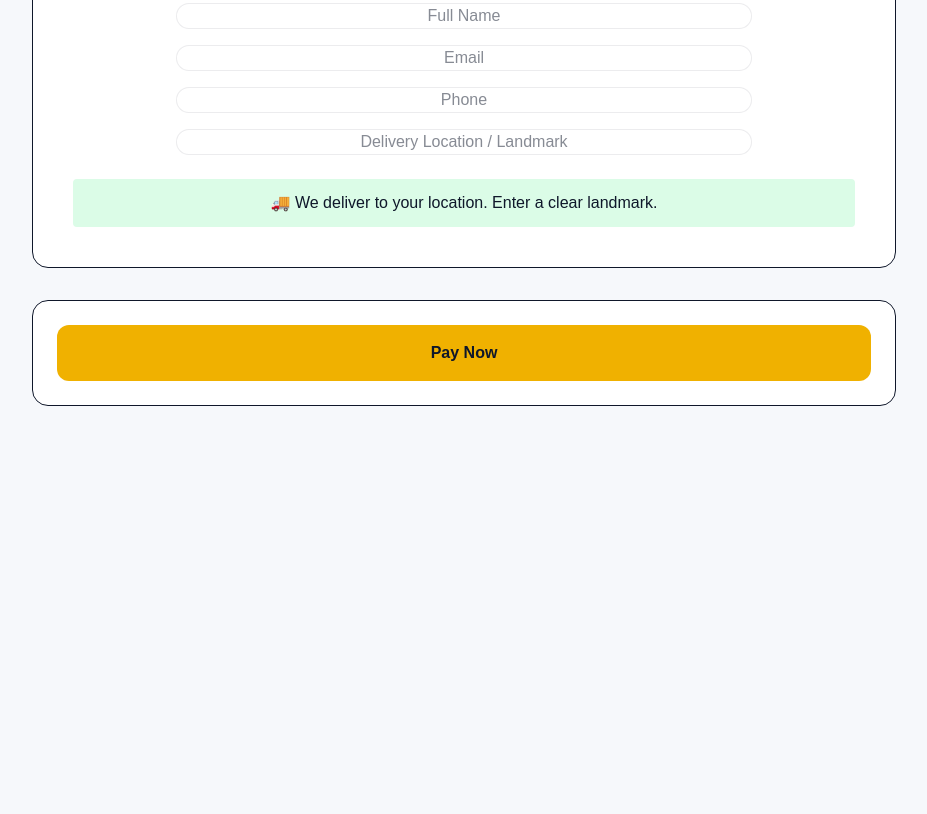
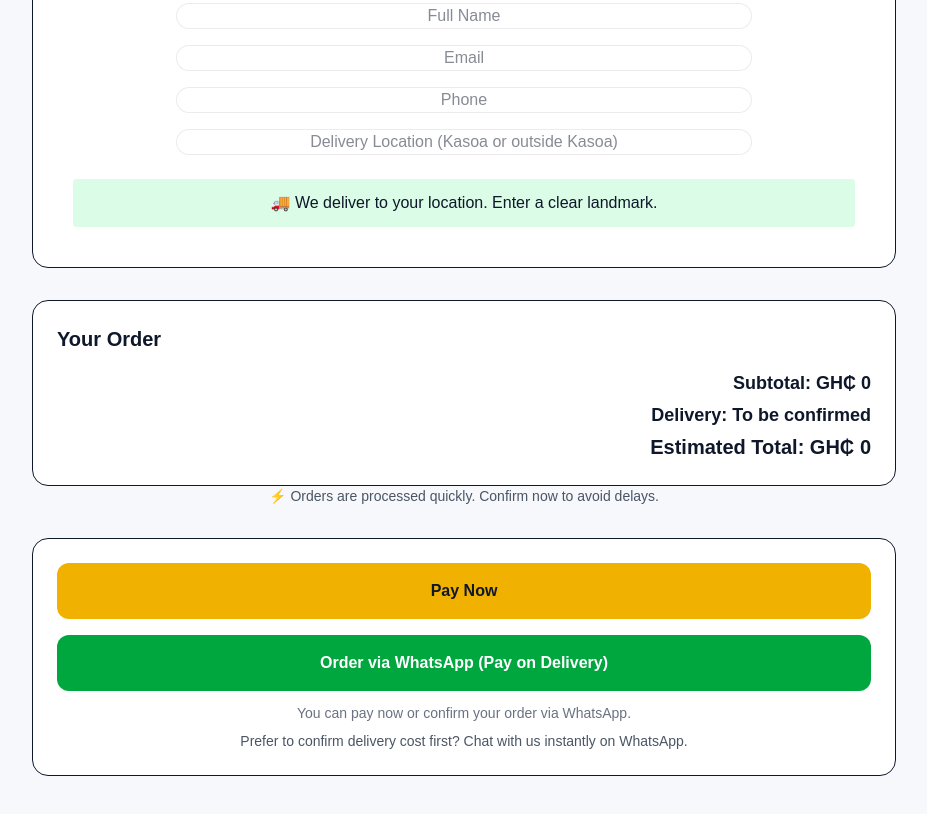
Before and after one commit to dlanquaye/deeglobalgh-website, a Next.js app: page /checkout in a window 1280 px wide. Shown: the part 300-1114 px from the top of the page, without its empty margins (176-1103 px from the left). Before the commit the page ends 902 px from the top, so only its background shows below. Built offline with nearby package versions, Linux system fonts and the light colour scheme.

Commit message:
Checkout system completed: delivery logic, Paystack sync, WhatsApp flow, UX improvements

```diff
--- a/app/api/orders/create/route.ts
+++ b/app/api/orders/create/route.ts
@@ -4,11 +4,20 @@ import { NextResponse } from "next/server";
 import { prisma } from "@/lib/prisma";
 import { PaymentStatus } from "@prisma/client";
 
+function getDeliveryFee(location: string) {
+  const loc = location.toLowerCase();
+
+  if (loc.includes("kasoa")) return 30;
+
+  return 0; // outside Kasoa → handled manually
+}
+
 export async function POST(req: Request) {
   try {
     const body = await req.json();
 
     const { orderId, customer, items } = body;
+    const location = customer?.location || "";
 
     /* ===============================
        🧾 BASIC VALIDATION
@@ -99,6 +108,12 @@ export async function POST(req: Request) {
       };
     });
 
+
+    const deliveryFee = getDeliveryFee(location);
+
+totalAmount += deliveryFee;
+
+
     /* ===============================
        🔐 ATOMIC TRANSACTION
     =============================== */
--- a/app/checkout/page.tsx
+++ b/app/checkout/page.tsx
@@ -1,7 +1,6 @@
 "use client";
 
 import { useEffect, useState } from "react";
-import Link from "next/link";
 import { useCart } from "@/app/context/CartContext";
 
 const CUSTOMER_PROFILE_KEY = "dg_customer_v1";
@@ -35,6 +34,7 @@ export default function CheckoutPage() {
   const [payError, setPayError] = useState<string | null>(null);
   const [currentOrderId, setCurrentOrderId] = useState<string | null>(null);
 
+  // Load saved customer
   useEffect(() => {
     const saved = safeParse<CustomerProfile>(
       typeof window !== "undefined"
@@ -58,6 +58,7 @@ export default function CheckoutPage() {
     );
   };
 
+  // Payment polling
   useEffect(() => {
     if (!currentOrderId) return;
 
@@ -76,6 +77,7 @@ export default function CheckoutPage() {
     return () => clearInterval(interval);
   }, [currentOrderId]);
 
+  // PAYSTACK
   const payNowWithPaystack = async () => {
     if (!fullName.trim()) return alert("Enter full name");
     if (!email.trim()) return alert("Enter email");
@@ -130,10 +132,100 @@ export default function CheckoutPage() {
     }
   };
 
+  // ✅ WHATSAPP CHECKOUT
+  const handleWhatsAppOrder = () => {
+    if (!fullName.trim()) {
+  setPayError("Please enter your full name");
+  window.scrollTo({ top: 0, behavior: "smooth" });
+  return;
+}
+
+if (!email.trim()) {
+  setPayError("Please enter your email");
+  window.scrollTo({ top: 0, behavior: "smooth" });
+  return;
+}
+
+if (!phone.trim()) {
+  setPayError("Please enter your phone number");
+  window.scrollTo({ top: 0, behavior: "smooth" });
+  return;
+}
+
+if (!location.trim()) {
+  setPayError("Please enter your delivery location");
+  window.scrollTo({ top: 0, behavior: "smooth" });
+  return;
+}
+
+if (items.length === 0) {
+  setPayError("Your cart is empty");
+  return;
+}
+
+    const orderLines = items
+      .map(
+        (item, index) =>
+          `${index + 1}. ${item.name} (x${item.qty}) - GH₵ ${
+            item.retailPrice * item.qty
+          }`
+      )
+      .join("\n");
+
+
+
+    const message = `Hello, I want to order:
+
+${orderLines}
+
+Subtotal: GH₵ ${subtotal}
+Delivery: ${
+  deliveryFee !== null ? `GH₵ ${deliveryFee}` : "To be confirmed"
+}
+Total: GH₵ ${total}
+
+Name: ${fullName}
+Phone: ${phone}
+Location: ${location}
+Area: ${area}`;
+
+    const encoded = encodeURIComponent(message);
+
+    window.open(
+      `https://wa.me/233246011773?text=${encoded}`,
+      "_blank"
+    );
+  };
+const getDeliveryFee = () => {
+  const loc = location.toLowerCase();
+
+  if (loc.includes("kasoa")) return 30;
+
+  return null; // outside Kasoa → confirm manually
+};
+
+const deliveryFee = getDeliveryFee();
+
+const subtotal = items.reduce(
+  (sum, item) => sum + item.retailPrice * item.qty,
+  0
+);
+
+const total =
+  deliveryFee !== null ? subtotal + deliveryFee : subtotal;
+
+  const isKasoaLocation = location.toLowerCase().includes("kasoa");
+
   return (
     <main className="mx-auto max-w-4xl px-4 py-10 text-center">
       <h1 className="text-3xl font-extrabold text-blue-900">Checkout</h1>
+      {payError && (
+  <div className="mt-4 bg-red-100 border border-red-500 text-red-700 p-3 rounded-lg text-sm font-semibold">
+    {payError}
+  </div>
+)}
 
+      {/* CUSTOMER DETAILS */}
       <section className="mt-8 rounded-2xl border bg-white p-10">
         <h2 className="text-xl font-extrabold">Customer Details</h2>
 
@@ -167,7 +259,7 @@ export default function CheckoutPage() {
 
           <input
             className="input-brand w-full text-center"
-            placeholder="Delivery Location / Landmark"
+            placeholder="Delivery Location (Kasoa or outside Kasoa)"
             value={location}
             onChange={(e) => setLocation(e.target.value)}
           />
@@ -178,6 +270,61 @@ export default function CheckoutPage() {
         </div>
       </section>
 
+      {/* ORDER SUMMARY */}
+      <section className="mt-8 bg-white p-6 rounded-2xl border text-left">
+        <h2 className="text-xl font-extrabold mb-4">Your Order</h2>
+
+
+          <div className="space-y-3">
+  {items.map((item) => {
+    return (
+      <div key={item.id} className="flex justify-between border-b pb-2">
+        <span>
+          {item.name} (x{item.qty})
+        </span>
+        <span className="font-semibold">
+          GH₵ {item.retailPrice * item.qty}
+        </span>
+      </div>
+    );
+  })}
+</div>
+
+{isKasoaLocation && location && (
+  <div className="mt-3 bg-green-100 border border-green-500 text-green-700 p-3 rounded-lg text-sm font-semibold">
+    ✅ Fast delivery within Kasoa. Your order will be processed quickly.
+  </div>
+)}
+
+{!isKasoaLocation && location && (
+  <div className="mt-4 bg-red-100 border border-red-500 text-red-700 p-4 rounded-lg text-sm font-semibold">
+    ⚠️ Important Notice:
+    <br />
+    We are located in Kasoa. Delivery outside Kasoa may cost GH₵ 50 or more depending on distance and items.
+    <br />
+    Please confirm delivery cost via WhatsApp before making payment.
+  </div>
+)}
+
+        <div className="mt-4 text-right font-bold text-lg space-y-1">
+  <div>Subtotal: GH₵ {subtotal}</div>
+
+  <div>
+    Delivery:{" "}
+    {deliveryFee !== null ? `GH₵ ${deliveryFee}` : "To be confirmed"}
+  </div>
+
+  <div className="text-xl">
+  {deliveryFee !== null ? "Payable Now:" : "Estimated Total:"} GH₵ {total}
+</div>
+</div>
+      </section>
+
+<p className="text-sm text-gray-600 mb-3">
+  ⚡ Orders are processed quickly. Confirm now to avoid delays.
+</p>
+
+      {/* ACTION BUTTONS */}
       <section className="mt-8 bg-white p-6 rounded-2xl border">
         <button
           onClick={payNowWithPaystack}
@@ -187,6 +334,22 @@ export default function CheckoutPage() {
           {payLoading ? "Processing..." : "Pay Now"}
         </button>
 
+        {/* ✅ WHATSAPP BUTTON */}
+        <button
+          onClick={handleWhatsAppOrder}
+          className="w-full bg-green-600 text-white py-4 font-bold rounded-xl mt-4"
+        >
+          Order via WhatsApp (Pay on Delivery)
+        </button>
+
+        <p className="text-sm text-gray-500 mt-3">
+          You can pay now or confirm your order via WhatsApp.
+        </p>
+
+        <p className="text-sm text-gray-600 mt-2">
+  Prefer to confirm delivery cost first? Chat with us instantly on WhatsApp.
+</p>
+
         {payError && <p className="text-red-500 mt-2">{payError}</p>}
       </section>
     </main>
--- a/app/payment-success/PaymentSuccessClient.tsx
+++ b/app/payment-success/PaymentSuccessClient.tsx
@@ -11,18 +11,16 @@ export default function PaymentSuccessClient({ reference }: Props) {
   const { clearCart } = useCart();
   const [order, setOrder] = useState<any>(null);
 
-  // ✅ Prevent WhatsApp duplicate trigger
-  const hasTriggeredWhatsApp = useRef(false);
+
 
   /* ===============================
      🧹 CLEAR CART (ONCE)
   =============================== */
   useEffect(() => {
-    if (!reference) return;
+  if (!reference) return;
 
-    clearCart();
-    // eslint-disable-next-line react-hooks/exhaustive-deps
-  }, []);
+  clearCart();
+}, [reference]);
 
   /* ===============================
      🔐 VERIFY PAYMENT
@@ -88,10 +86,11 @@ export default function PaymentSuccessClient({ reference }: Props) {
 🧾 *NEW PAID ORDER — DEEGLOBALGH*
 
 👤 Name: ${order.customer?.fullName || order.email}
-📞 Phone: ${order.phone}
+📞 Phone: ${order.customer?.phone || order.phone || "N/A"}
 
 📍 Delivery Location:
-${order.locationId}
+${order.customer?.location || order.location || "N/A"}
+📍 Area: ${order.customer?.area || order.area || "N/A"}
 
 🛒 Items:
 ${order.orderItems
```
